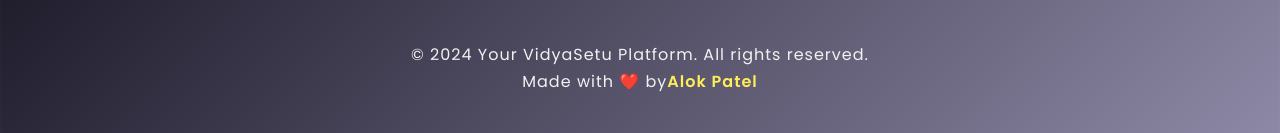
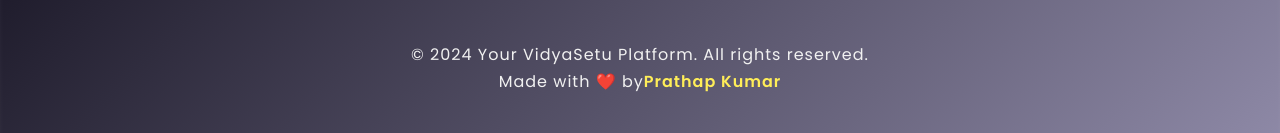
Before and after one commit to Alokpatel45/VidyaSetu-Frontend, a React (Vite) app: page /chatbox in a window 1280 px wide. Shown: the part 819-952 px from the top of the page. Built offline with nearby package versions, Linux system fonts and the light colour scheme; no server answers.

Commit message:
Update footer link name from 'Alok Patel' to 'Prathap Kumar'

```diff
--- a/src/components/footer/Footer.jsx
+++ b/src/components/footer/Footer.jsx
@@ -13,7 +13,7 @@
             target="_blank"
             rel="noopener noreferrer"
           >
-            Alok Patel
+            Prathap Kumar
           </a>
         </p>
         <div className="social-links">
```
